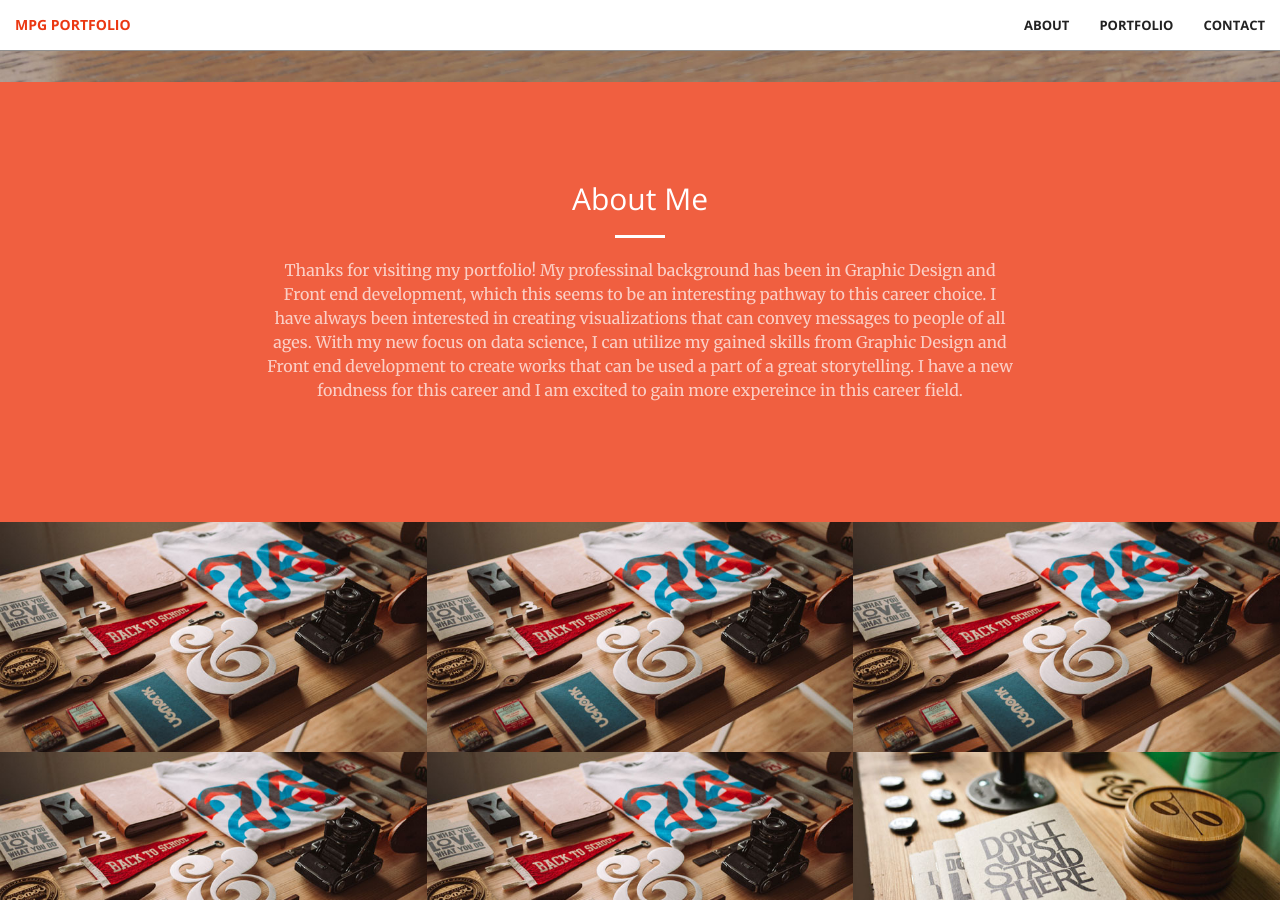
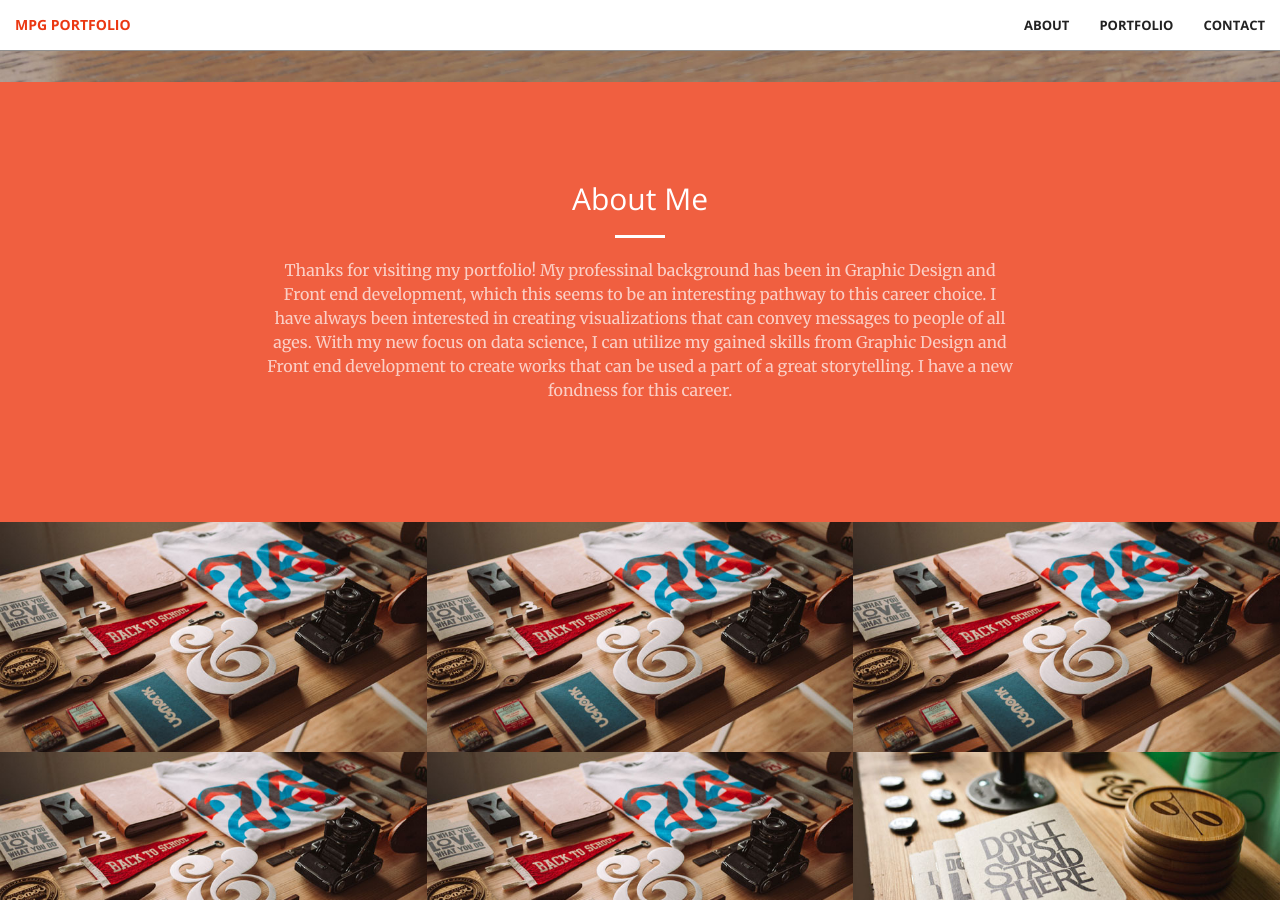
Before and after one commit to micgonzalez/micgonzalez.github.io, a Jekyll site: the page built from index.html, in a window 1280 px wide and 900 px high, scrolled down 818 px. Built offline with Jekyll 4.4.1, drawn with Linux system fonts in a browser that asks for light colours.

Commit message:
Updated call-to-action.html

```diff
--- a/_includes/call-to-action.html
+++ b/_includes/call-to-action.html
@@ -7,8 +7,8 @@
                 <p class="text-faded">Thanks for visiting my portfolio! My professinal background has been in Graphic Design and Front end development,
                     which this seems to be an interesting pathway to this career choice. I have always been interested in creating visualizations that can convey
                     messages to people of all ages. With my new focus on data science, I can utilize my gained skills from Graphic Design and Front end development
-                    to create works that can be used a part of a great storytelling. I have a new fondness for this career and I am excited to gain more expereince in this career field.</p>
-                <!--<a href="#" class="btn btn-default btn-xl">Get Started!</a>-->
+                    to create works that can be used a part of a great storytelling. I have a new fondness for this career.</p>
+                <!--<a href="#" class="btn btn-default btn-xl">Get Started!</a>and I am excited to gain more expereince in this career field.-->
             </div>
         </div>
     </div>
```
